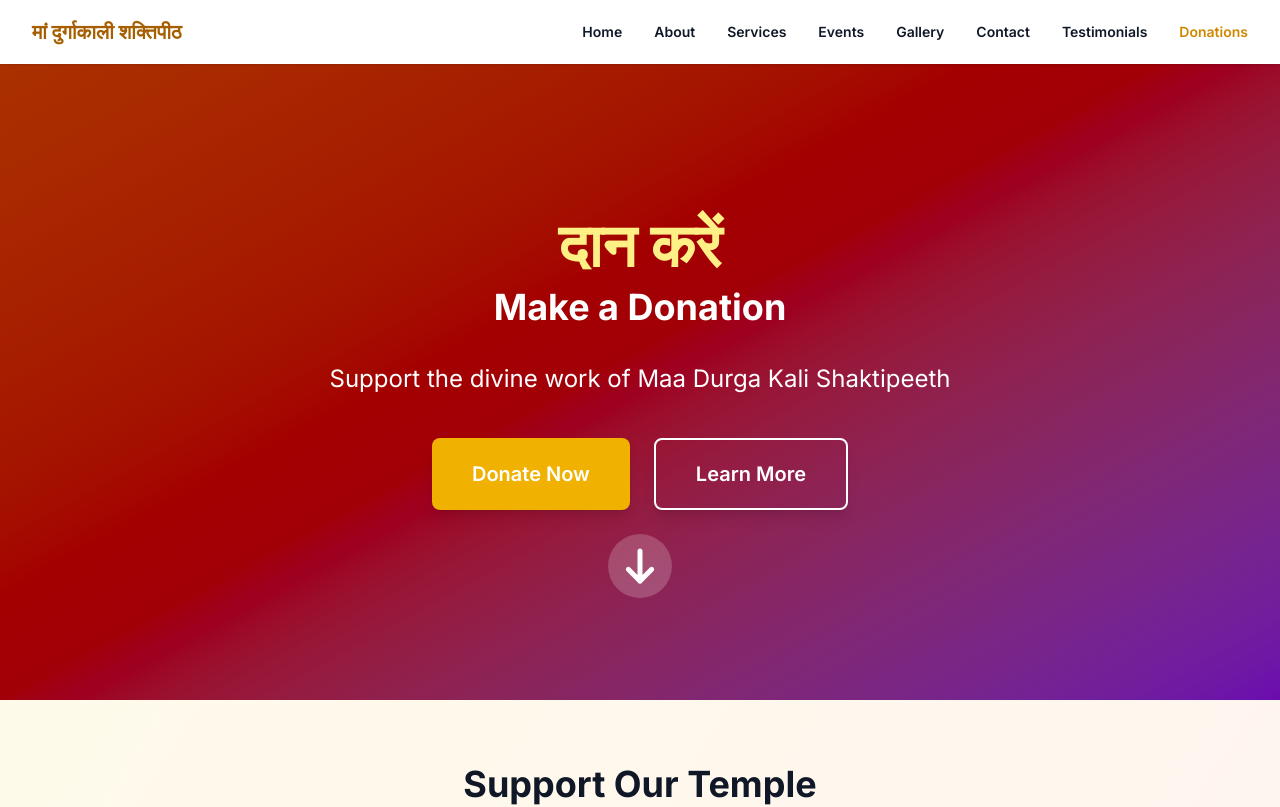
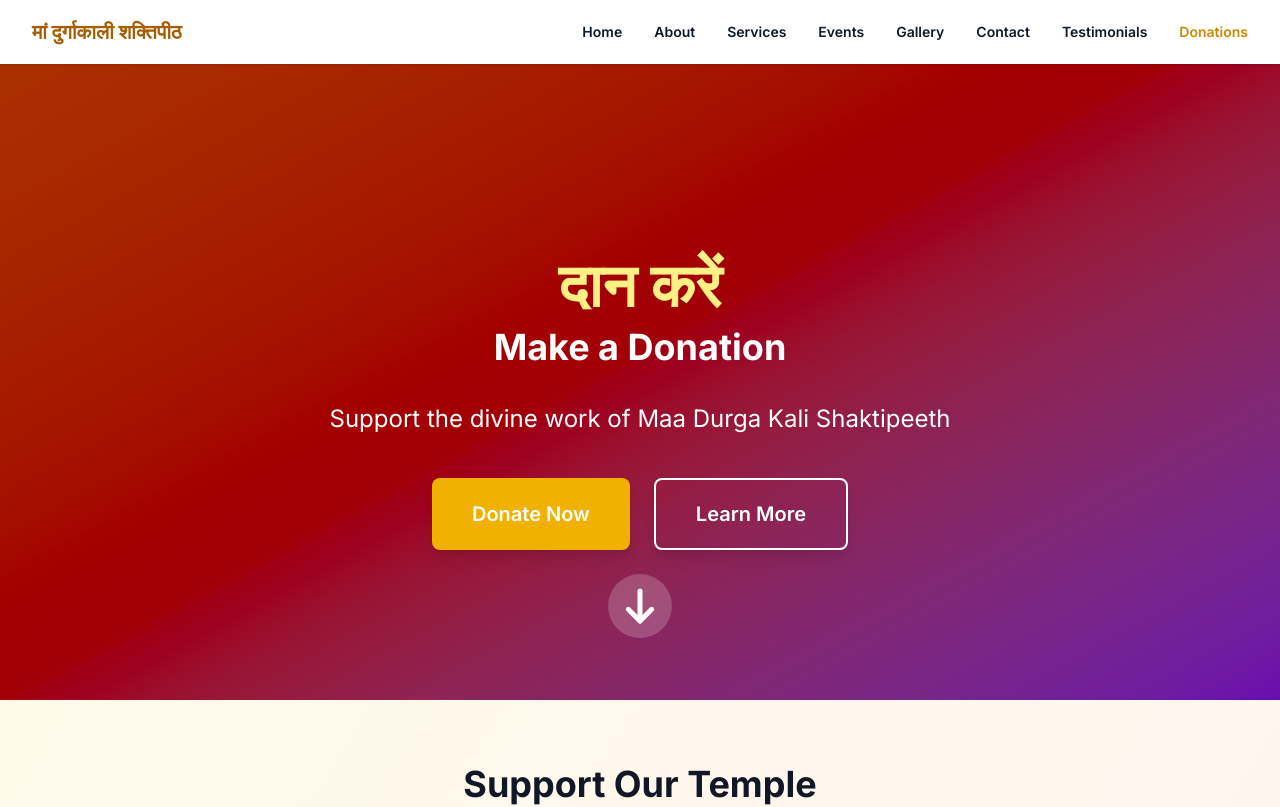
Before and after one commit to sahu8840/maa-durgakali, a Next.js app: page /maa-durgakali/donations in a window 1280 px wide. Shown: the top 807 px of the page. Built offline with nearby package versions, Linux system fonts and the light colour scheme.

Commit message:
cors modified..

```diff
--- a/src/components/donations/HeroSection.tsx
+++ b/src/components/donations/HeroSection.tsx
@@ -60,7 +60,7 @@ export default function HeroSection() {
 
         {/* Content - removed overflow restrictions and improved positioning */}
         <div className="relative z-20 flex items-center justify-center min-h-[400px] sm:min-h-[500px] md:min-h-[600px] lg:min-h-[700px] px-4 sm:px-6 lg:px-8 pt-16 sm:pt-20 md:pt-24 lg:pt-32">
-          <div className="text-center text-white max-w-4xl mx-auto">
+          <div className="text-center text-white max-w-4xl mx-auto pt-8 sm:pt-12 md:pt-16 lg:pt-20">
             <h1 className="text-2xl sm:text-3xl md:text-4xl lg:text-5xl xl:text-6xl font-bold mb-4 sm:mb-6 md:mb-8">
               <span className="block mb-2 sm:mb-3 text-yellow-200">दान करें</span>
               <span className="block text-lg sm:text-xl md:text-2xl lg:text-3xl xl:text-4xl text-white">Make a Donation</span>
```
